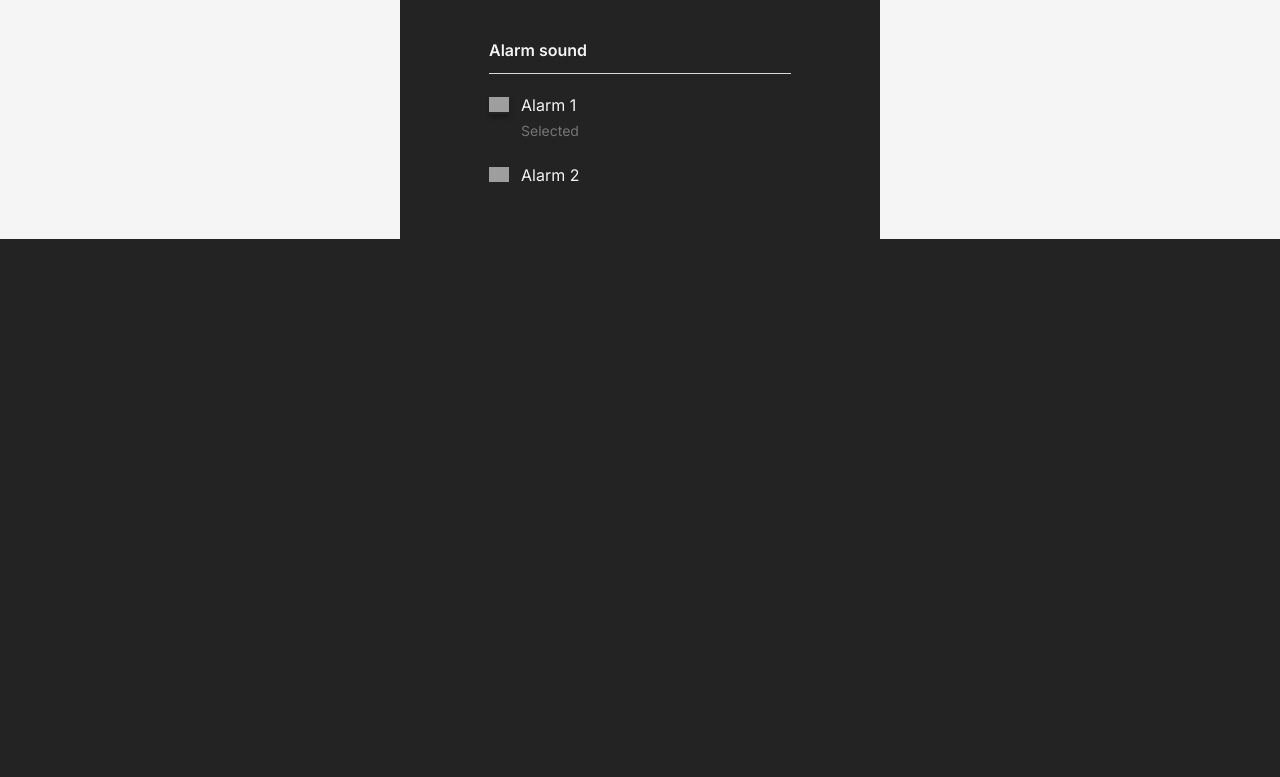
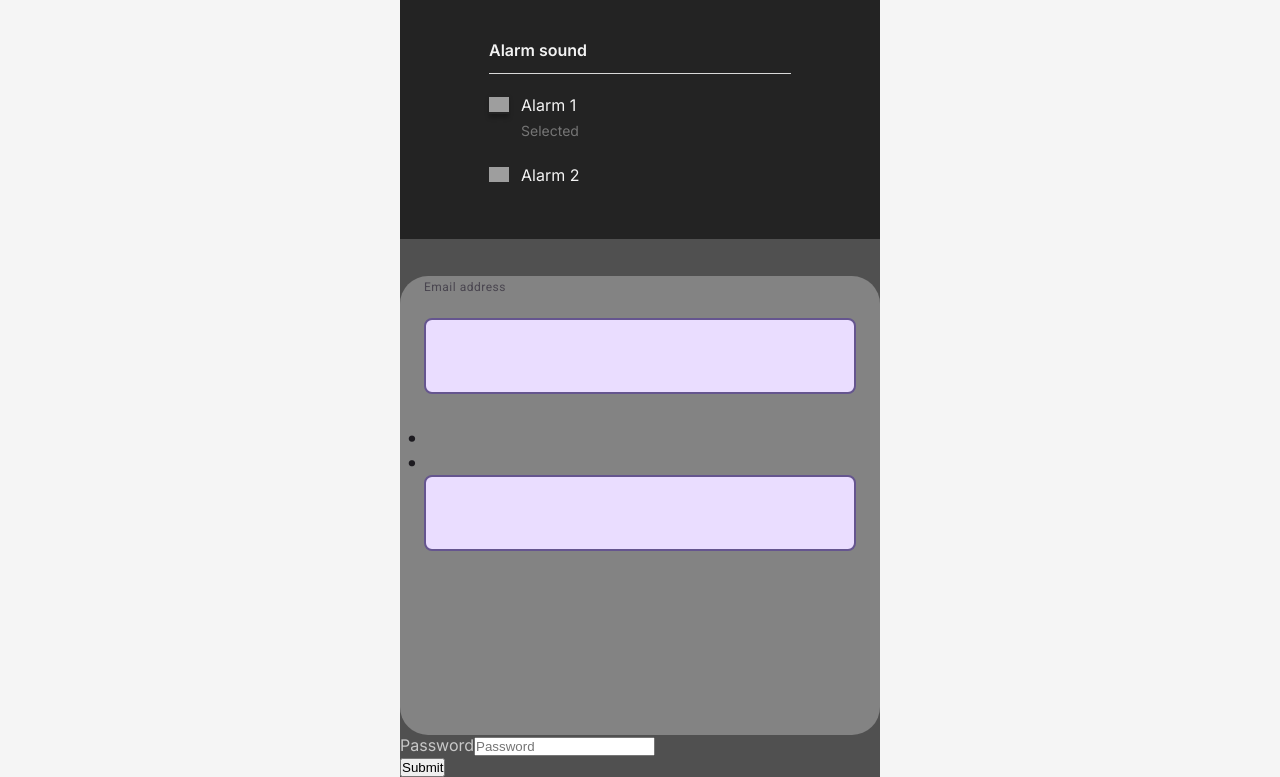
Before and after one commit to Jaervi/kayttisproto, a React (Vite) app: page /alarm in a window 1280 px wide. Shown: the part 579-1356 px from the top of the page. Before the commit the page ends 818 px from the top, so only its background shows below. Built offline with nearby package versions, Linux system fonts and the light colour scheme; grey boxes are pictures that could not be loaded.

Commit message:
State for alarms and set page UI changes

```diff
--- a/package.json
+++ b/package.json
@@ -11,6 +11,7 @@
   },
   "dependencies": {
     "react": "^19.0.0",
+    "react-bootstrap": "^2.10.9",
     "react-dom": "^19.0.0",
     "react-router-dom": "^7.3.0"
   },
--- a/src/App.jsx
+++ b/src/App.jsx
@@ -6,15 +6,23 @@ import SettingsScreen from "./temp/components/SettingsScreen/SettingsScreen";
 import Home from "./temp/components/Home.jsx";
 import AlarmSetPage from "./temp/components/AlarmSetPage.jsx";
 import { BrowserRouter as Router, Routes, Route } from "react-router-dom";
+import { useState } from "react";
 
 function App() {
+  const [alarms, setAlarms] = useState([
+    {id: 0, start: "6:00", end: "7:00", },
+    {id: 1, start: "7:00", end: "7:30", },
+    {id: 2, start: "7:00", end: "8:15", },
+    {id: 3, start: "8:00", end: "8:30", },
+  ])
+
   return (
     <div className="app">
       <Router>
         <Routes>
-          <Route path="/" element={<Home />} />
+          <Route path="/" element={<Home alarms={alarms}/>} />
           <Route path="/settings" element={<SettingsScreen />} />
-          <Route path="/alarm" element={<AlarmSetPage />} />
+          <Route path="/alarm" element={<AlarmSetPage alarms={alarms}/>} />
         </Routes>
       </Router>
     </div>
--- a/src/temp/components/AlarmSetPage.jsx
+++ b/src/temp/components/AlarmSetPage.jsx
@@ -2,6 +2,41 @@
 import React from "react";
 import styles from "./AlarmSetPage.module.css";
 import { useNavigate } from "react-router-dom";
+import Button from "react-bootstrap/Button";
+import Form from "react-bootstrap/Form";
+
+const AlarmSetPage2 = () => {
+  return (
+    <Form>
+      <Form.Group className={styles.keyboardPicker} controlId="formBasicEmail">
+        <Form.Label className={styles.pickerHeader}>Email address</Form.Label>
+        <div className={styles.timeLabel}>From</div>
+        <div className={styles.inputSelection}>
+          <div className={styles.timeSelector}>
+            <div className={styles.timeField}>
+              <Form.Control className={styles.activeInputField} type="number" />
+            </div>
+          </div>
+          <div className={styles.separator}>:</div>
+          <div className={styles.timeSelector}>
+            <div className={styles.timeField}>
+              <Form.Control className={styles.activeInputField} type="number" />
+            </div>
+          </div>
+        </div>
+        <Form.Text className="text-muted"></Form.Text>
+      </Form.Group>
+
+      <Form.Group className="mb-3" controlId="formBasicPassword">
+        <Form.Label>Password</Form.Label>
+        <Form.Control type="password" placeholder="Password" />
+      </Form.Group>
+      <Button variant="primary" type="submit">
+        Submit
+      </Button>
+    </Form>
+  );
+};
 
 const AlarmSetPage = () => {
   const navigate = useNavigate();
@@ -116,6 +151,14 @@ const AlarmSetPage = () => {
           </div>
         </div>
       </div>
+      <br />
+      <br />
+      <br />
+      <br />
+      <br />
+      <br />
+      <br />
+      <AlarmSetPage2 />
     </div>
   );
 };
--- a/src/temp/components/AlarmSetPage.module.css
+++ b/src/temp/components/AlarmSetPage.module.css
@@ -1,5 +1,5 @@
 .alarmPageContainer {
-  background-color: rgba(255, 255, 255, 1);
+  background-color: rgb(80, 80, 80);
   margin-left: auto;
   margin-right: auto;
   max-width: 480px;
@@ -33,7 +33,7 @@
   flex-direction: column;
   font-family: Inter, -apple-system, Roboto, Helvetica, sans-serif;
   font-size: 40px;
-  color: rgba(200, 200, 200, 1);
+  color: rgb(133, 133, 133);
   font-weight: 400;
   text-align: center;
 }
@@ -81,7 +81,7 @@
 
 .keyboardPicker {
   border-radius: 28px;
-  background-color: #ece6f0;
+  background-color: #838383;
   margin-top: -103px;
   min-height: 459px;
   width: 100%;
@@ -142,6 +142,8 @@
   text-align: center;
   letter-spacing: 0px;
   line-height: 1;
+  align-self: stretch;
+  margin: auto 0;
 }
 
 .inactiveInputField {
--- a/src/temp/components/Home.jsx
+++ b/src/temp/components/Home.jsx
@@ -5,8 +5,15 @@ import SettingsIcon from "../components/icons/SettingsIcon";
 import SunIcon from "../components/icons/SunIcon";
 import "../styles/globals.css";
 import { useNavigate } from "react-router-dom";
+import { useState } from "react";
 
-export default function Home() {
+export default function Home( {alarms}) {
+
+
+  const getTimeRange = (time) => {
+    return `${time.start} - ${time.end}`
+  }
+
   const navigate = useNavigate();
   return (
     <div className="app-container">
@@ -23,10 +30,7 @@ export default function Home() {
       </button>
 
       <div className="alarm-list">
-        <AlarmItem timeRange="6:00 - 7:00" isActive={true} />
-        <AlarmItem timeRange="7:00 - 7:30" isActive={true} />
-        <AlarmItem timeRange="7:30 - 8:15" isActive={true} />
-        <AlarmItem timeRange="8:00 - 8:30" isActive={true} />
+        {alarms.map(x => <AlarmItem id = {x.id} timeRange = {getTimeRange(x)} isActive={true}/>)}
       </div>
     </div>
   );
```
Also changed, not shown: 1 other file (tests, documents, lock files or other folders).
